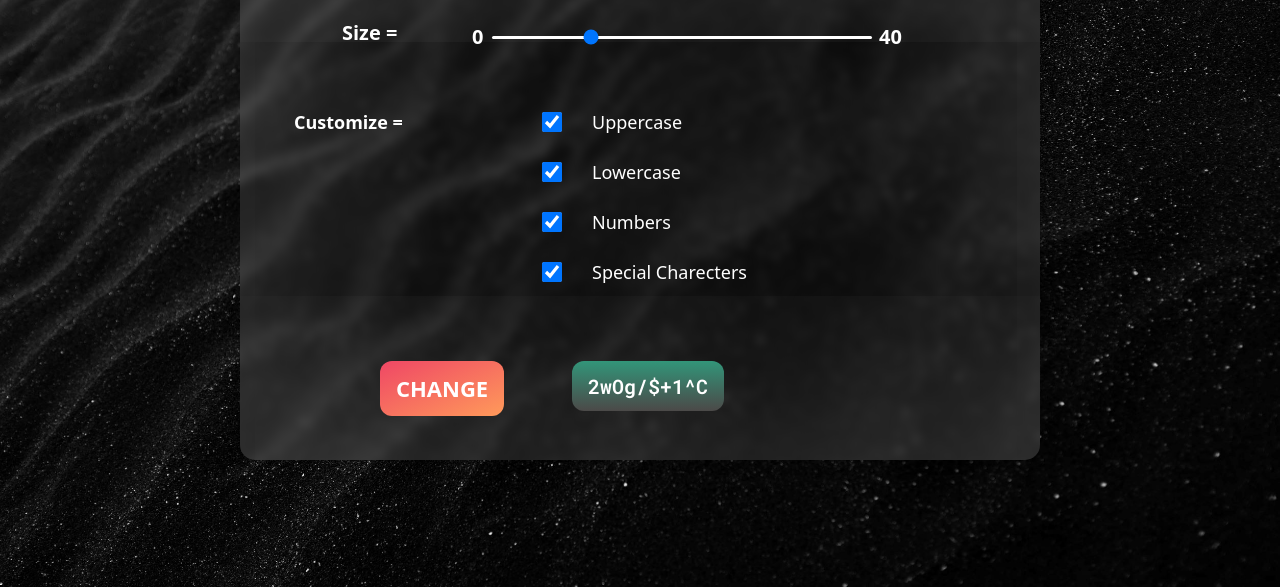
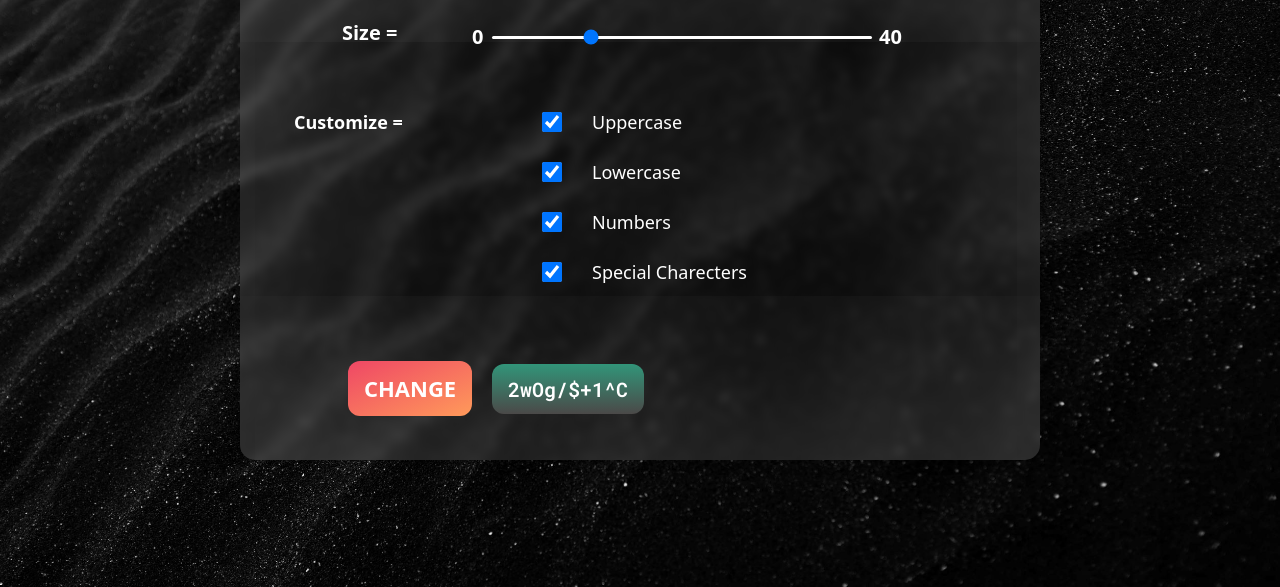
Before and after one commit to DaaSH23/Password-Generator, a plain HTML site: page index.html in a window 1280 px wide. Shown: the part 213-800 px from the top of the page. Drawn offline with nearby package versions, Linux system fonts and the light colour scheme; a web font is replaced by a local one.

Commit message:
updated design

```diff
--- a/design.css
+++ b/design.css
@@ -213,8 +213,8 @@ body {
 
 #pass {
     position: absolute;
-    margin-top: 4rem;
-    margin-left: 20rem;
+    margin-top: 4.2rem;
+    margin-left: 15rem;
     font-size: 20px;
     font-weight: 700;
     font-family: 'Roboto Mono', monospace;
@@ -244,7 +244,7 @@ body {
 
 .rf {
     margin-top: 4rem;
-    margin-left: 8rem;
+    margin-left: 6rem;
 }
 
 .rf {
```
